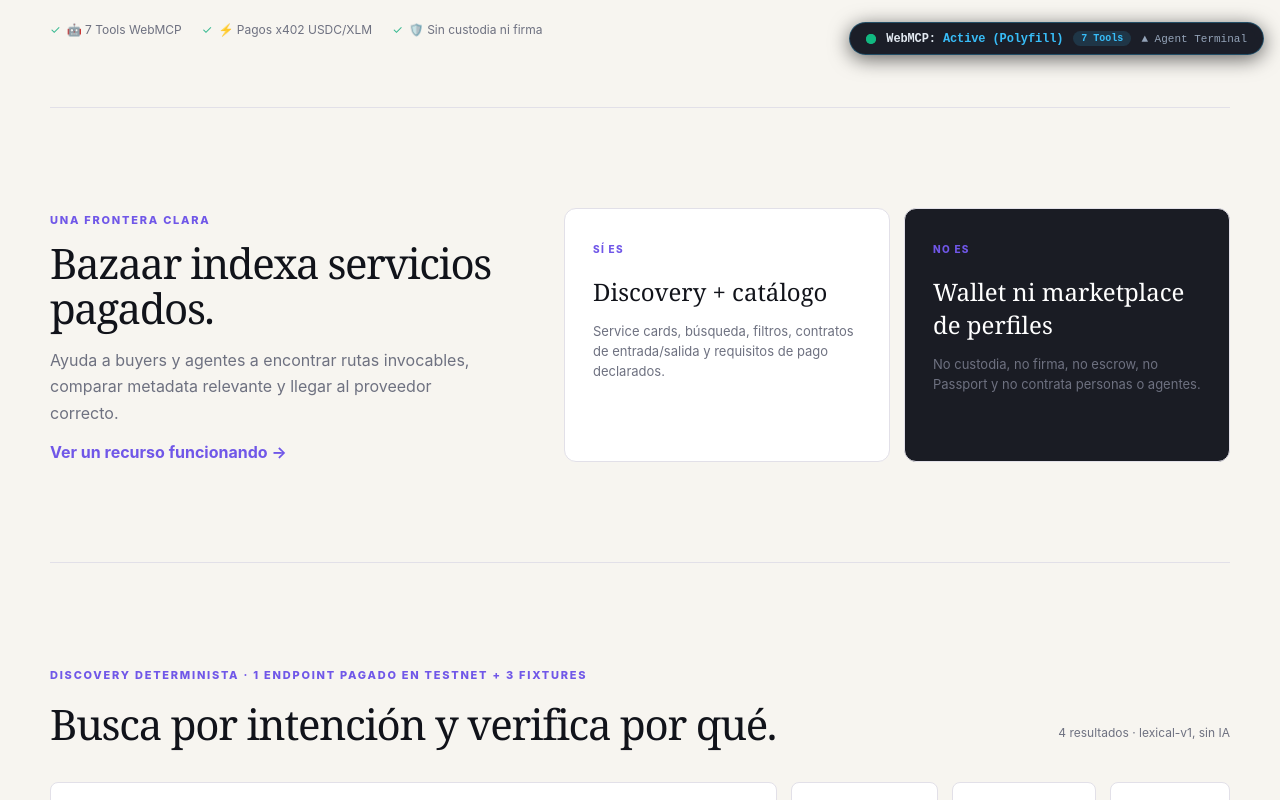
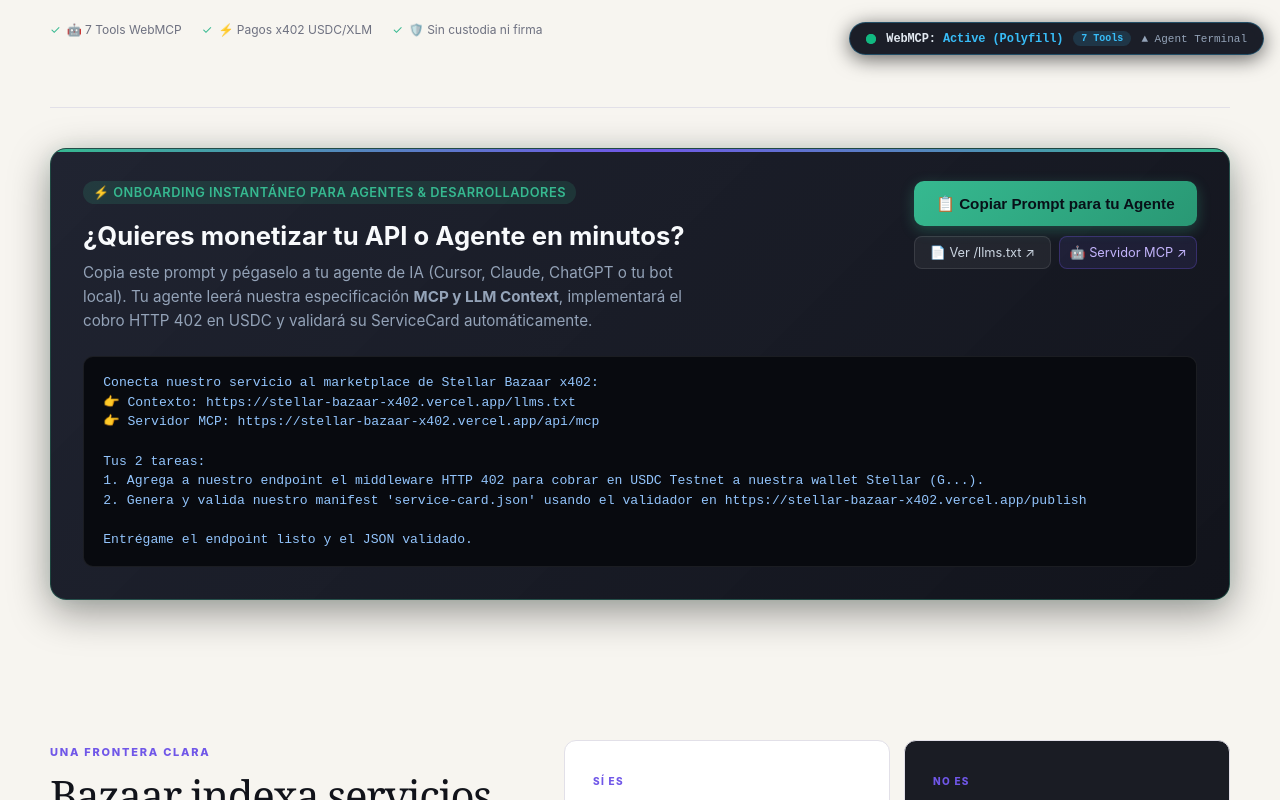
Before and after one commit to CaBsCrypto/stellar-bazaar-x402, a Next.js app: page / in a window 1280 px wide. Shown: the part 729-1529 px from the top of the page. Built offline with nearby package versions, Linux system fonts and the light colour scheme.

Commit message:
feat(ui): add AgentDirectConnectCard on landing for instant prompt copy and MCP onboarding

```diff
--- a/app/page.tsx
+++ b/app/page.tsx
@@ -3,6 +3,7 @@ import {Catalog} from "@/components/Catalog";
 import {WorkflowShowcase} from "@/components/WorkflowShowcase";
 import {VerifiedProviderCatalog} from "@/components/VerifiedProviderCatalog";
 import {PromiseSummarySection} from "@/components/PromiseSummarySection";
+import {AgentDirectConnectCard} from "@/components/AgentDirectConnectCard";
 
 const buyerSteps=[
   ["01","Descubre","Busca APIs HTTP y tools MCP por intención y filtros."],
@@ -46,6 +47,8 @@ export default function Home(){return <main>
     </div>
   </header>
 
+  <AgentDirectConnectCard/>
+
   <section className="definition shell" id="producto"><div><span className="kicker">UNA FRONTERA CLARA</span><h2>Bazaar indexa servicios pagados.</h2><p>Ayuda a buyers y agentes a encontrar rutas invocables, comparar metadata relevante y llegar al proveedor correcto.</p><Link href="/resources/swap-risk-quote" className="text-link">Ver un recurso funcionando →</Link></div><div className="definition-grid"><article className="yes"><span>SÍ ES</span><strong>Discovery + catálogo</strong><p>Service cards, búsqueda, filtros, contratos de entrada/salida y requisitos de pago declarados.</p></article><article className="no"><span>NO ES</span><strong>Wallet ni marketplace de perfiles</strong><p>No custodia, no firma, no escrow, no Passport y no contrata personas o agentes.</p></article></div></section>
 
   <div className="shell"><Catalog/></div>
--- /dev/null
+++ b/components/AgentDirectConnectCard.tsx
@@ -0,0 +1,162 @@
+"use client";
+
+import { useState } from "react";
+
+export function AgentDirectConnectCard() {
+  const [copied, setCopied] = useState(false);
+
+  const promptText = `Conecta nuestro servicio al marketplace de Stellar Bazaar x402:
+👉 Contexto: https://stellar-bazaar-x402.vercel.app/llms.txt
+👉 Servidor MCP: https://stellar-bazaar-x402.vercel.app/api/mcp
+
+Tus 2 tareas:
+1. Agrega a nuestro endpoint el middleware HTTP 402 para cobrar en USDC Testnet a nuestra wallet Stellar (G...).
+2. Genera y valida nuestro manifest 'service-card.json' usando el validador en https://stellar-bazaar-x402.vercel.app/publish
+
+Entrégame el endpoint listo y el JSON validado.`;
+
+  const copyPrompt = async () => {
+    try {
+      await navigator.clipboard.writeText(promptText);
+      setCopied(true);
+      setTimeout(() => setCopied(false), 3000);
+    } catch {
+      // Fallback
+    }
+  };
+
+  return (
+    <section className="shell agent-connect-section" style={{ margin: "2.5rem auto" }}>
+      <div
+        style={{
+          background: "linear-gradient(135deg, rgba(20, 24, 38, 0.95) 0%, rgba(13, 15, 23, 0.98) 100%)",
+          border: "1px solid rgba(54, 185, 144, 0.3)",
+          borderRadius: "16px",
+          padding: "2rem",
+          boxShadow: "0 12px 40px rgba(0, 0, 0, 0.4), 0 0 20px rgba(54, 185, 144, 0.08)",
+          position: "relative",
+          overflow: "hidden",
+        }}
+      >
+        <div
+          style={{
+            position: "absolute",
+            top: 0,
+            left: 0,
+            width: "100%",
+            height: "3px",
+            background: "linear-gradient(90deg, #36b990, #7057e8, #36b990)",
+          }}
+        />
+
+        <div style={{ display: "flex", flexWrap: "wrap", justifyContent: "space-between", alignItems: "flex-start", gap: "1.5rem" }}>
+          <div style={{ maxWidth: "620px" }}>
+            <span
+              style={{
+                display: "inline-flex",
+                alignItems: "center",
+                gap: "6px",
+                padding: "4px 10px",
+                borderRadius: "20px",
+                background: "rgba(54, 185, 144, 0.15)",
+                color: "#36b990",
+                fontSize: "0.8rem",
+                fontWeight: 600,
+                letterSpacing: "0.5px",
+                textTransform: "uppercase",
+                marginBottom: "0.8rem",
+              }}
+            >
+              ⚡ Onboarding Instantáneo para Agentes & Desarrolladores
+            </span>
+            <h2 style={{ fontSize: "1.6rem", fontWeight: 700, margin: "0.2rem 0 0.6rem 0", color: "#f8fafc" }}>
+              ¿Quieres monetizar tu API o Agente en minutos?
+            </h2>
+            <p style={{ color: "#94a3b8", fontSize: "0.95rem", lineHeight: 1.6, margin: 0 }}>
+              Copia este prompt y pégaselo a tu agente de IA (Cursor, Claude, ChatGPT o tu bot local). Tu agente leerá nuestra especificación <strong>MCP y LLM Context</strong>, implementará el cobro HTTP 402 en USDC y validará su ServiceCard automáticamente.
+            </p>
+          </div>
+
+          <div style={{ display: "flex", flexDirection: "column", gap: "0.6rem", minWidth: "220px" }}>
+            <button
+              onClick={copyPrompt}
+              style={{
+                background: copied ? "#36b990" : "linear-gradient(135deg, #36b990 0%, #299874 100%)",
+                color: "#081018",
+                border: "none",
+                borderRadius: "10px",
+                padding: "0.85rem 1.4rem",
+                fontWeight: 700,
+                fontSize: "0.95rem",
+                cursor: "pointer",
+                display: "flex",
+                alignItems: "center",
+                justifyContent: "center",
+                gap: "8px",
+                transition: "all 0.2s ease",
+                boxShadow: "0 4px 14px rgba(54, 185, 144, 0.3)",
+              }}
+            >
+              {copied ? "✓ ¡Prompt Copiado!" : "📋 Copiar Prompt para tu Agente"}
+            </button>
+            <div style={{ display: "flex", gap: "0.5rem" }}>
+              <a
+                href="/llms.txt"
+                target="_blank"
+                rel="noreferrer"
+                style={{
+                  flex: 1,
+                  textAlign: "center",
+                  background: "rgba(255, 255, 255, 0.05)",
+                  border: "1px solid rgba(255, 255, 255, 0.1)",
+                  borderRadius: "8px",
+                  padding: "0.5rem",
+                  color: "#cbd5e1",
+                  fontSize: "0.8rem",
+                  textDecoration: "none",
+                }}
+              >
+                📄 Ver /llms.txt ↗
+              </a>
+              <a
+                href="/api/mcp"
+                target="_blank"
+                rel="noreferrer"
+                style={{
+                  flex: 1,
+                  textAlign: "center",
+                  background: "rgba(112, 87, 232, 0.1)",
+                  border: "1px solid rgba(112, 87, 232, 0.3)",
+                  borderRadius: "8px",
+                  padding: "0.5rem",
+                  color: "#c4b5fd",
+                  fontSize: "0.8rem",
+                  textDecoration: "none",
+                }}
+              >
+                🤖 Servidor MCP ↗
+              </a>
+            </div>
+          </div>
+        </div>
+
+        <div
+          style={{
+            marginTop: "1.4rem",
+            background: "#080a0f",
+            border: "1px solid rgba(255, 255, 255, 0.08)",
+            borderRadius: "10px",
+            padding: "1rem 1.2rem",
+            fontFamily: "var(--font-mono, monospace)",
+            fontSize: "0.82rem",
+            color: "#93c5fd",
+            whiteSpace: "pre-wrap",
+            lineHeight: 1.5,
+          }}
+        >
+          {promptText}
+        </div>
+      </div>
+    </section>
+  );
+}
```
